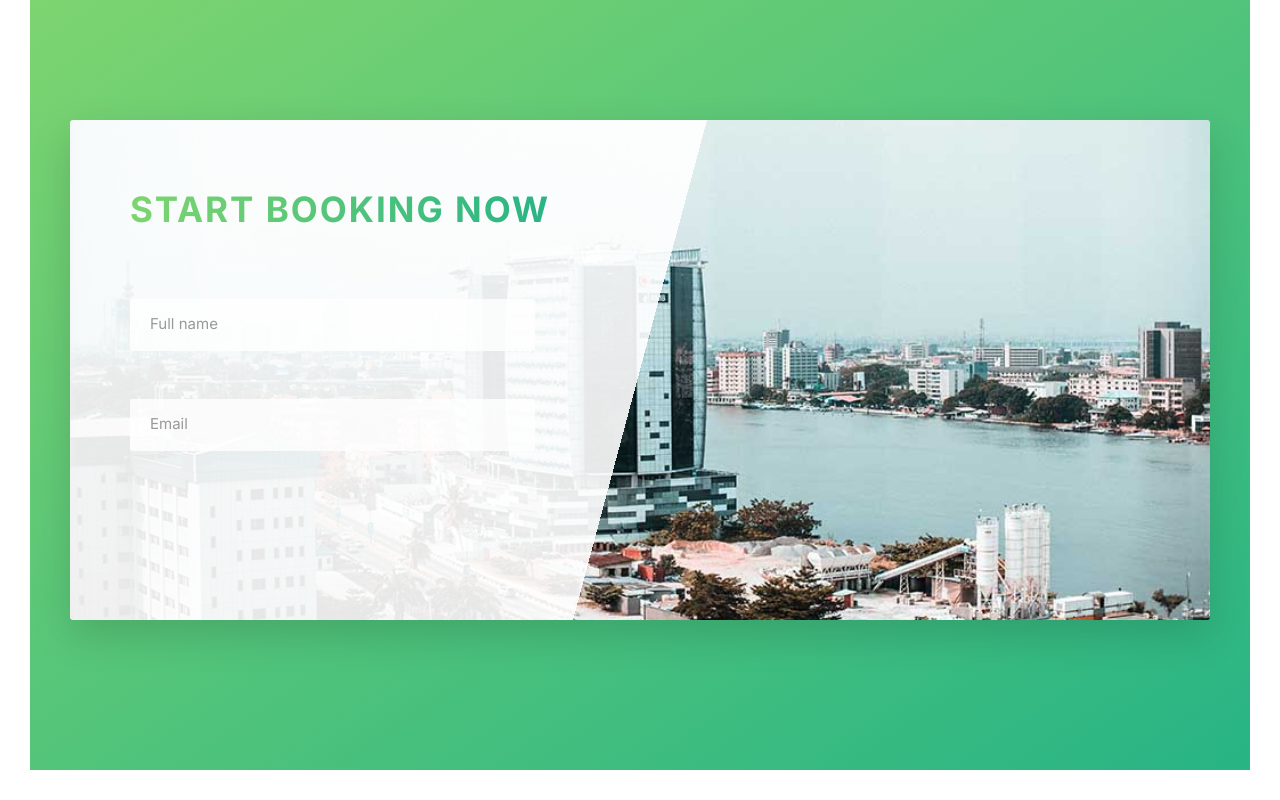
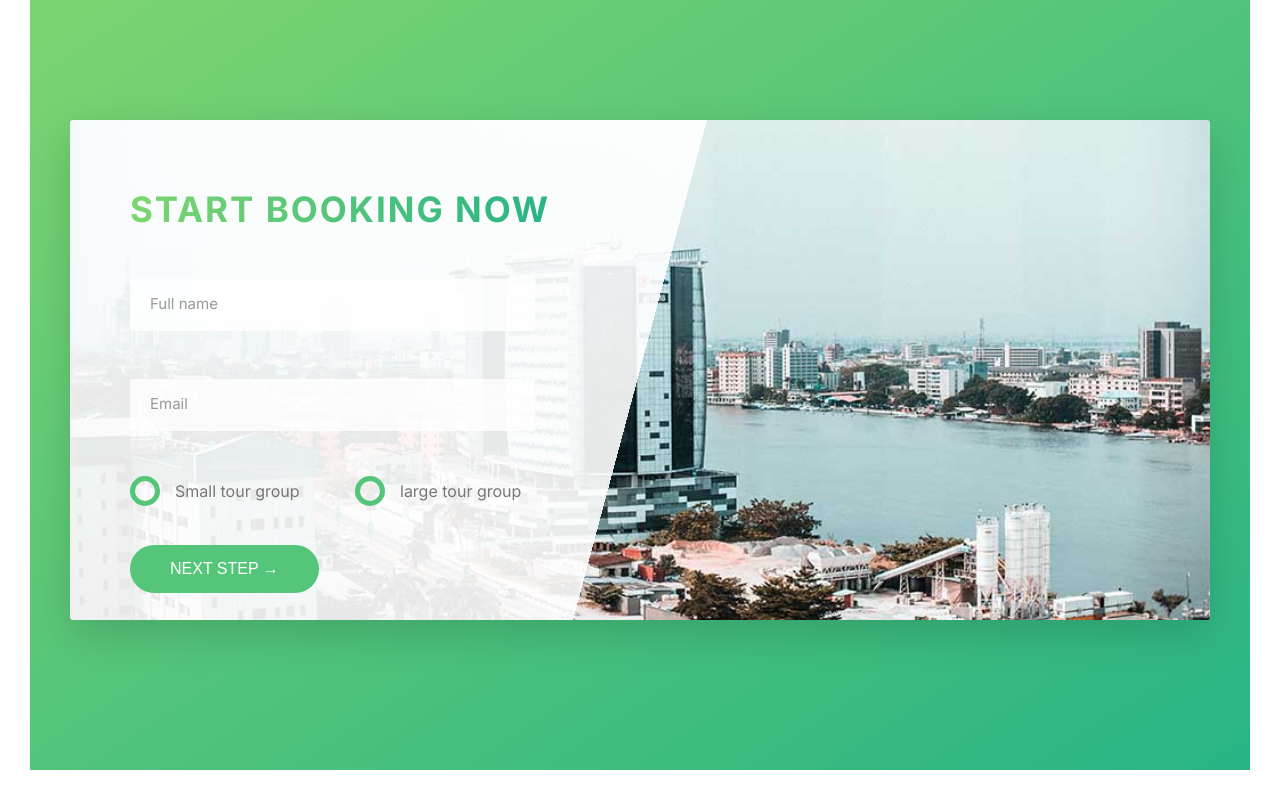
Before and after one commit to kimonie/giditours, a website: page index.html in a window 1280 px wide. Shown: the part 4588-5388 px from the top of the page. Drawn offline with Linux system fonts and the light colour scheme.

Commit message:
booking section completed

```diff
--- a/index.html
+++ b/index.html
@@ -291,6 +291,28 @@
                                 <input type="email" class="form__input" id="name" placeholder="Email" required />
                                 <label for="name" class="form__label">Email Address</label><div class="form__group">
                             </div>
+                            <div class="form__group u-margin-bottom-medium">
+                                <div class="form__radio-group">
+                                    <input type="radio" class="form__radio-input" id="small" name="size">
+                                    <label for="small" class="form__radio-label">
+                                        <span class="form__radio-button"></span>
+                                        Small tour group
+                                    </label>
+                                </div>
+
+                                <div class="form__radio-group">
+                                    <input type="radio" class="form__radio-input" id="large" name="size">
+                                    <label for="large" class="form__radio-label">
+                                        <span class="form__radio-button"></span>
+                                        large tour group
+                                    </label>
+                                </div>
+                            </div>
+
+                            <div class="form__group">
+                                <button class="btn btn--green">Next Step &rarr;</button>
+                            </div>
+
                         </form>
                     </div>
                 </div>
--- a/sass/base/_utilities.scss
+++ b/sass/base/_utilities.scss
@@ -1,23 +1,23 @@
 .u-center-text {
-    text-align: center;
+    text-align: center !important;
 }
 
 .u-margin-bottom-big {
-    margin-bottom: 8rem;
+    margin-bottom: 8rem !important;
 }
 
 .u-margin-bottom-medium {
-    margin-bottom: 6rem;
+    margin-bottom: 4rem!important;
 }
 
 .u-margin-bottom-small {
-    margin-bottom: 1.5rem;
+    margin-bottom: 1.5rem !important;
 }
 
 .u-margin-top-big {
-    margin-top: 8rem;
+    margin-top: 8rem !important;
 }
 
 .u-margin-top-huge {
-    margin-top: 10rem;
+    margin-top: 10rem !important;
 }
--- a/sass/components/_button.scss
+++ b/sass/components/_button.scss
@@ -1,5 +1,6 @@
 .btn {
 
+    &,
     &:link,
     &:visited {
         text-transform: uppercase;
@@ -10,6 +11,10 @@
         transition: all .2s;
         position: relative;
         font-size: $default-font-size;
+
+        // For button
+        border: none;
+        cursor: pointer;
     }
 
     &:hover {
@@ -17,7 +22,9 @@
         box-shadow: 0 1rem 2rem rgba($color-black,.2);
     }
 
-    &:active {
+    &:active,
+    &:focus {
+        outline: none;
         transform: translateY(-1px);
         box-shadow: 0 5px 1rem rgba($color-black,.2);
     }
--- a/sass/components/_form.scss
+++ b/sass/components/_form.scss
@@ -16,6 +16,7 @@
         border-bottom: 3px solid transparent;
         width: 90%;
         display: block;
+        transition: all .5s;
 
 
         &:focus {
@@ -49,4 +50,53 @@
         visibility: hidden;
         transform: translateY(-4rem);
     }
+
+    &__radio-group {
+        width: 49%;
+        display: inline-block;
+    }
+
+    &__radio-input {
+        display: none;
+    }
+
+    &__radio-label {
+        font-size: $default-font-size;
+        cursor: pointer;
+        position: relative;
+        padding-left: 4.5rem;
+    }
+
+    &__radio-button {
+        height: 3rem;
+        width: 3rem;
+        border: 5px solid $color-primary;
+        border-radius: 50%;
+        display: inline-block;
+        position: absolute;
+        left: 0;
+        top: -.5rem;
+
+        &::after {
+            content: "";
+            display: block;
+            height: 1.3rem;
+            width: 1.3rem;
+            border-radius: 50%;
+            position: absolute;
+            top: 50%;
+            left: 50%;
+            transform: translate(-50%, -50%);
+            background-color: $color-primary;
+            opacity: 0;
+            transition: all .2s;
+        }
+
+    }
+
+    &__radio-input:checked ~ &__radio-label &__radio-button::after {
+        opacity: 1;
+
+    }
+
 }
```
Also changed, not shown: css/style.css.
